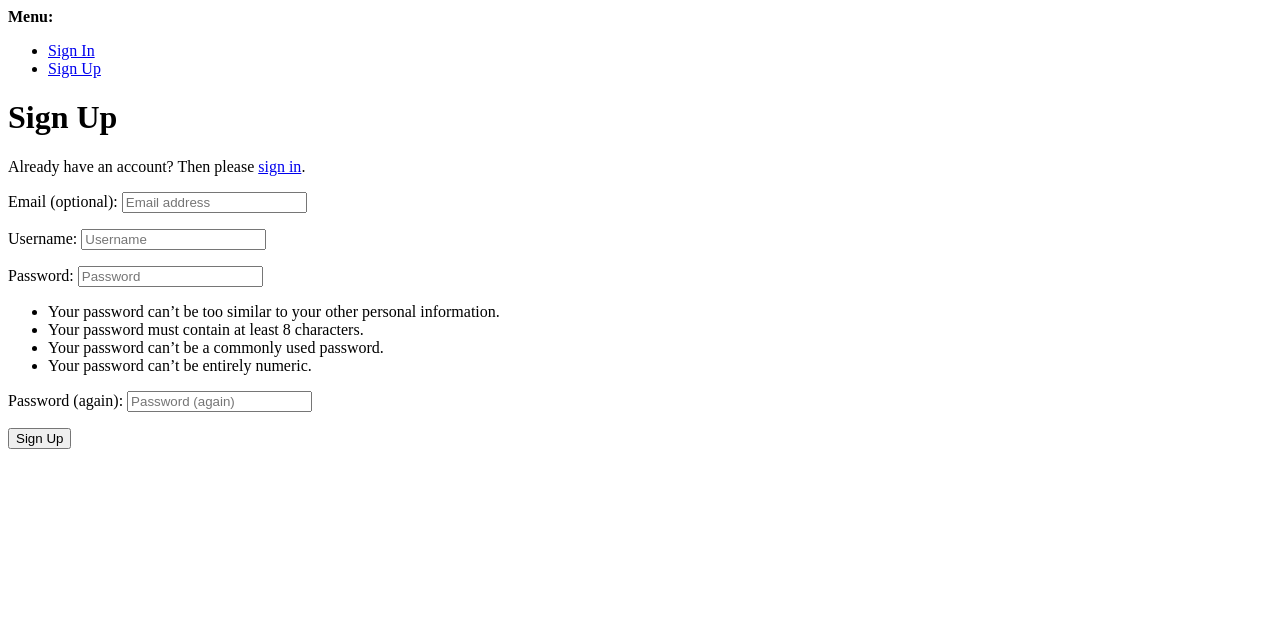
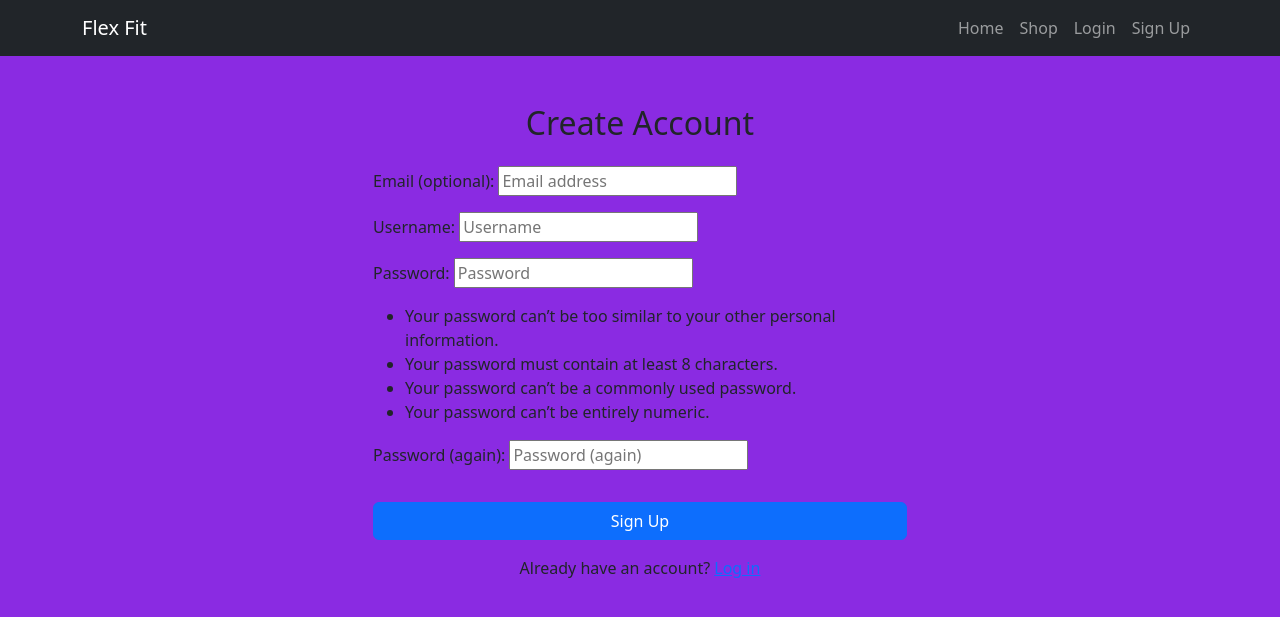
Before and after one commit to mariebernf/Flex_Fit_P4, a Django app: page /accounts/signup/ in a window 1280 px wide. Shown: the top 617 px of the page. Run offline with Django 5.2, Linux system fonts and the light colour scheme.

Commit message:
Add and style login and logout pages, and fix signup

```diff
--- a/main/settings.py
+++ b/main/settings.py
@@ -149,3 +149,5 @@ AUTHENTICATION_BACKENDS = [
 
 LOGIN_REDIRECT_URL = '/'
 LOGOUT_REDIRECT_URL = '/'
+
+EMAIL_BACKEND = 'django.core.mail.backends.console.EmailBackend'
--- /dev/null
+++ b/templates/account/signup.html
@@ -0,0 +1,25 @@
+{% extends "base.html" %}
+
+{% block content %}
+<div class="container mt-5">
+    <div class="row justify-content-center">
+        <div class="col-md-6">
+            <h2 class="mb-4 text-center">Create Account</h2>
+
+            <form method="POST" action="{% url 'account_signup' %}">
+                {% csrf_token %}
+                {{ form.as_p }}
+
+                <button type="submit" class="btn btn-primary w-100 mt-3">
+                    Sign Up
+                </button>
+            </form>
+
+            <p class="text-center mt-3">
+                Already have an account?
+                <a href="{% url 'account_login' %}">Log in</a>
+            </p>
+        </div>
+    </div>
+</div>
+{% endblock %}
--- a/templates/base.html
+++ b/templates/base.html
@@ -46,6 +46,10 @@
                 <li class="nav-item">
                      <a class="nav-link" href="{% url 'account_login' %}">Login</a>
                 </li>
+
+                <li class="nav-item">
+                     <a class="nav-link" href="{% url 'account_signup' %}">Sign Up</a>
+                </li>
             {% endif %}
 
             </ul>
```
Also changed, not shown: templates/account/login.html (added, +33 -0 lines), templates/account/logout.html (added, +20 -0 lines).
